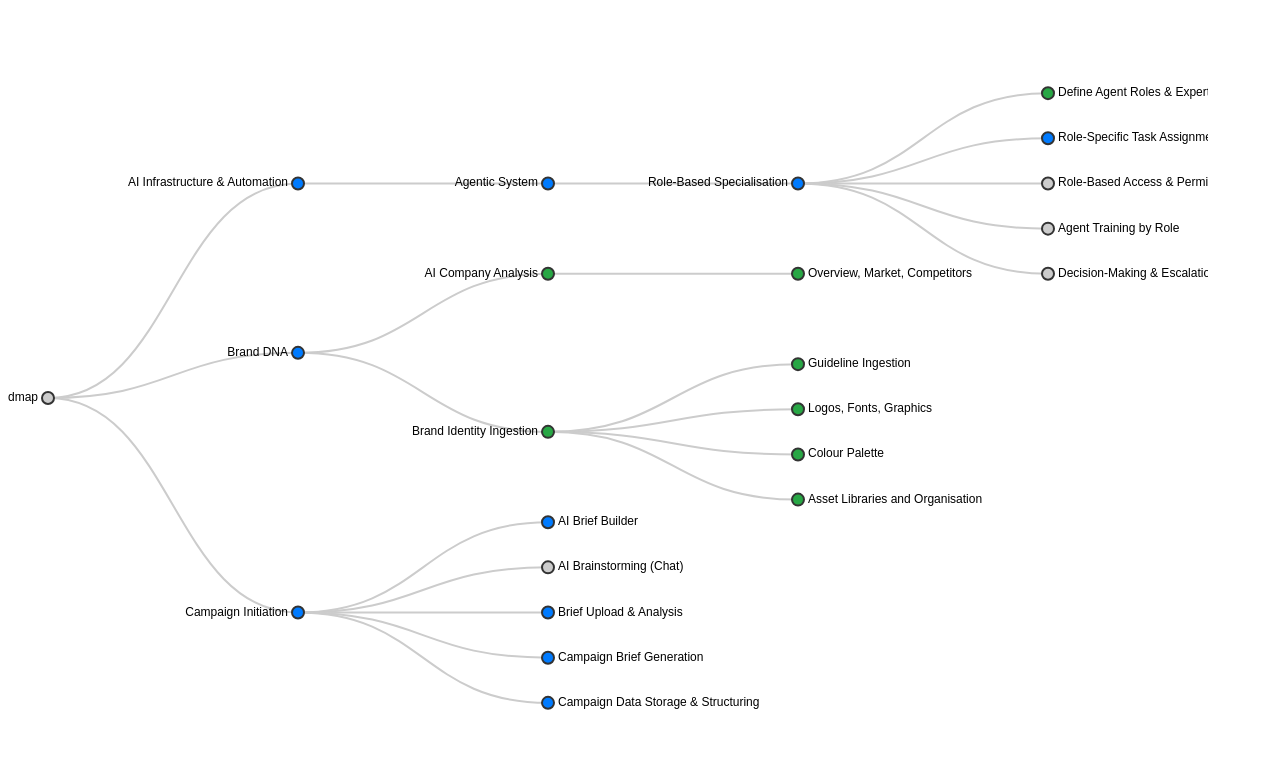
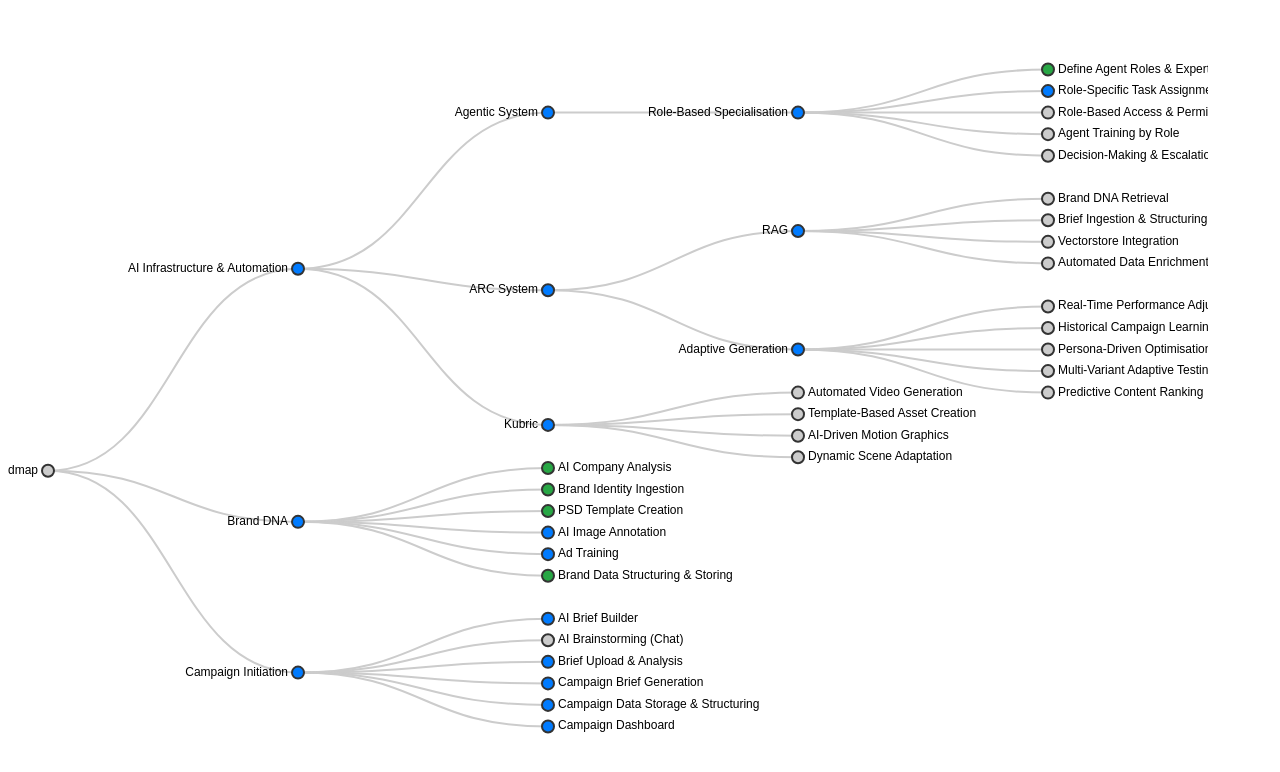
Before and after one commit to hichrissy/Rando, a plain HTML site: page index.html in a window 1280 px wide. Drawn offline with nearby package versions, Linux system fonts and the light colour scheme.

Commit message:
Update index.html

```diff
--- a/index.html
+++ b/index.html
@@ -1,6 +1,9 @@
 <!DOCTYPE html>
-<html>
+<html lang="en">
 <head>
+    <meta charset="UTF-8">
+    <meta name="viewport" content="width=device-width, initial-scale=1.0">
+    <title>Interactive Roadmap Tree</title>
     <script src="https://d3js.org/d3.v7.min.js"></script>
     <style>
         body { font-family: Arial, sans-serif; }
@@ -15,66 +18,57 @@
 <body>
     <svg width="1200" height="800"></svg>
     <script>
-        const data = {
-            "name": "Roadmap",
+        const treeData = {
+            "name": "Product Roadmap",
             "children": [
-                {
-                    "name": "AI Infrastructure & Automation",
-                    "status": "in-progress",
-                    "children": [
-                        {
-                            "name": "Agentic System",
-                            "status": "in-progress",
-                            "children": [
-                                {
-                                    "name": "Role-Based Specialisation",
-                                    "status": "in-progress",
-                                    "children": [
+                { "name": "AI Infrastructure & Automation", "status": "in-progress", "children": [
+                    { "name": "Agentic System", "status": "in-progress", "children": [
+                        { "name": "Role-Based Specialisation", "status": "in-progress", "children": [
                             { "name": "Define Agent Roles & Expertise", "status": "done" },
                             { "name": "Role-Specific Task Assignment", "status": "in-progress" },
                             { "name": "Role-Based Access & Permissions", "status": "not-started" },
                             { "name": "Agent Training by Role", "status": "not-started" },
                             { "name": "Decision-Making & Escalation Rules", "status": "not-started" }
-                                    ]
-                                }
-                            ]
-                        }
-                    ]
-                },
-                {
-                    "name": "Brand DNA",
-                    "status": "in-progress",
-                    "children": [
-                        {
-                            "name": "AI Company Analysis",
-                            "status": "done",
-                            "children": [
-                                { "name": "Overview, Market, Competitors", "status": "done" }
-                            ]
-                        },
-                        {
-                            "name": "Brand Identity Ingestion",
-                            "status": "done",
-                            "children": [
-                                { "name": "Guideline Ingestion", "status": "done" },
-                                { "name": "Logos, Fonts, Graphics", "status": "done" },
-                                { "name": "Colour Palette", "status": "done" },
-                                { "name": "Asset Libraries and Organisation", "status": "done" }
-                            ]
-                        }
-                    ]
-                },
-                {
-                    "name": "Campaign Initiation",
-                    "status": "in-progress",
-                    "children": [
+                        ] }
+                    ] },
+                    { "name": "ARC System", "status": "in-progress", "children": [
+                        { "name": "RAG", "status": "in-progress", "children": [
+                            { "name": "Brand DNA Retrieval", "status": "not-started" },
+                            { "name": "Brief Ingestion & Structuring", "status": "not-started" },
+                            { "name": "Vectorstore Integration", "status": "not-started" },
+                            { "name": "Automated Data Enrichment", "status": "not-started" }
+                        ] },
+                        { "name": "Adaptive Generation", "status": "in-progress", "children": [
+                            { "name": "Real-Time Performance Adjustments", "status": "not-started" },
+                            { "name": "Historical Campaign Learning", "status": "not-started" },
+                            { "name": "Persona-Driven Optimisation", "status": "not-started" },
+                            { "name": "Multi-Variant Adaptive Testing", "status": "not-started" },
+                            { "name": "Predictive Content Ranking", "status": "not-started" }
+                        ] }
+                    ] },
+                    { "name": "Kubric", "status": "in-progress", "children": [
+                        { "name": "Automated Video Generation", "status": "not-started" },
+                        { "name": "Template-Based Asset Creation", "status": "not-started" },
+                        { "name": "AI-Driven Motion Graphics", "status": "not-started" },
+                        { "name": "Dynamic Scene Adaptation", "status": "not-started" }
+                    ] }
+                ] },
+                { "name": "Brand DNA", "status": "in-progress", "children": [
+                    { "name": "AI Company Analysis", "status": "done" },
+                    { "name": "Brand Identity Ingestion", "status": "done" },
+                    { "name": "PSD Template Creation", "status": "done" },
+                    { "name": "AI Image Annotation", "status": "in-progress" },
+                    { "name": "Ad Training", "status": "in-progress" },
+                    { "name": "Brand Data Structuring & Storing", "status": "done" }
+                ] },
+                { "name": "Campaign Initiation", "status": "in-progress", "children": [
                     { "name": "AI Brief Builder", "status": "in-progress" },
                     { "name": "AI Brainstorming (Chat)", "status": "not-started" },
                     { "name": "Brief Upload & Analysis", "status": "in-progress" },
                     { "name": "Campaign Brief Generation", "status": "in-progress" },
-                        { "name": "Campaign Data Storage & Structuring", "status": "in-progress" }
-                    ]
-                }
+                    { "name": "Campaign Data Storage & Structuring", "status": "in-progress" },
+                    { "name": "Campaign Dashboard", "status": "in-progress" }
+                ] }
             ]
         };
 
@@ -82,12 +76,13 @@
         const svg = d3.select("svg"), g = svg.append("g").attr("transform", "translate(40,40)");
 
         const treeLayout = d3.tree().size([height - 100, width - 200]);
-        const root = d3.hierarchy(data, d => d.children);
+        const root = d3.hierarchy(treeData, d => d.children);
         treeLayout(root);
 
         g.selectAll(".link")
             .data(root.links())
-            .enter().append("path")
+            .enter()
+            .append("path")
             .attr("class", "link")
             .attr("d", d3.linkHorizontal()
                 .x(d => d.y)
@@ -95,7 +90,8 @@
 
         const node = g.selectAll(".node")
             .data(root.descendants())
-            .enter().append("g")
+            .enter()
+            .append("g")
             .attr("class", "node")
             .attr("transform", d => `translate(${d.y},${d.x})`);
 
```
Lines whose indentation alone changed are shown as unchanged.
